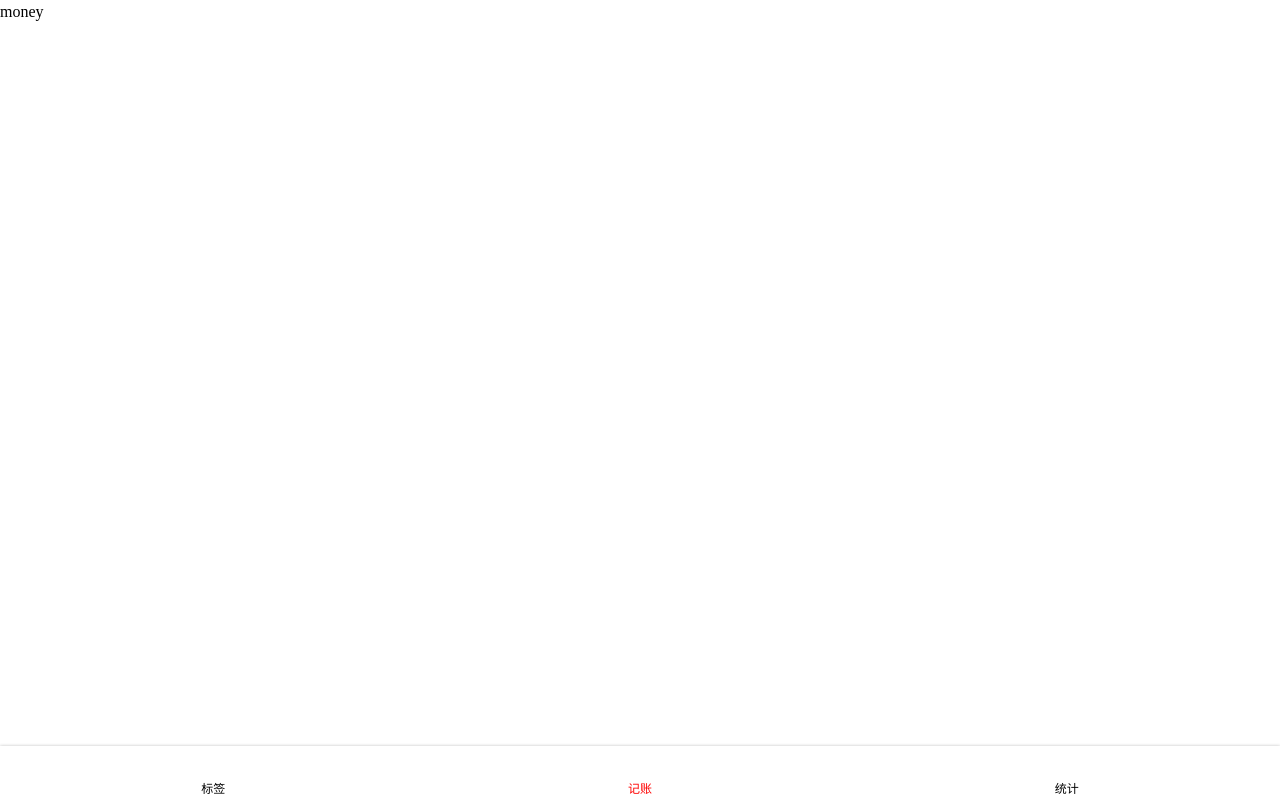
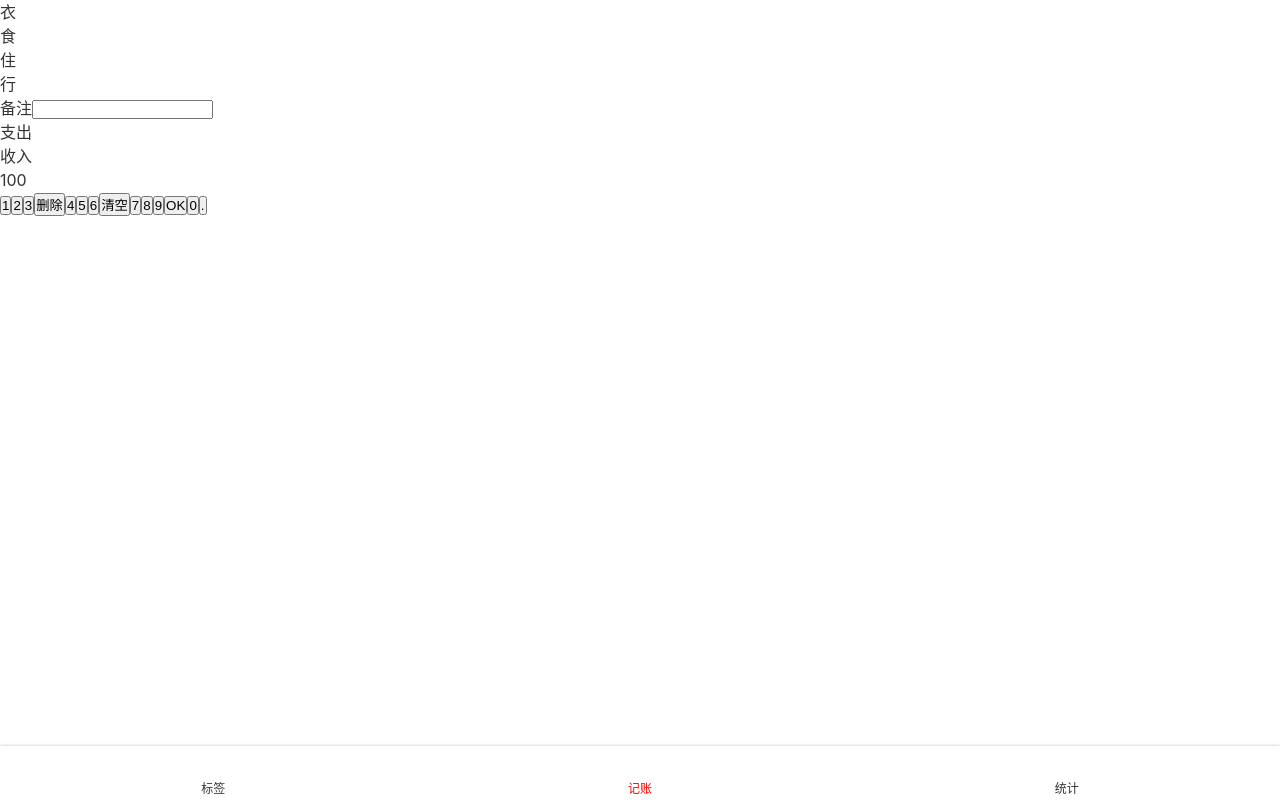
Before and after one commit to Luke19950111/bates-money, a Vue app: page /#/money in a window 1280 px wide. Built offline with nearby package versions, Linux system fonts and the light colour scheme.

Commit message:
添加全局样式和全局变量

```diff
--- a/src/App.vue
+++ b/src/App.vue
@@ -5,22 +5,21 @@
 </template>
 
 <style lang="scss">
-  *{
-    margin: 0;
-    padding: 0;
-    box-sizing: border-box;
-  }
-  body{
+    @import "~@/assets/style/helper.scss";
+    @import "~@/assets/style/reset.scss";
+
+    body {
+        font-family: $font-hei;
         line-height: 1.5;
     }
-  a{
-    text-decoration: none;
-    color: inherit;
+
+    #app {
+        -webkit-font-smoothing: antialiased;
+        -moz-osx-font-smoothing: grayscale;
+        color: #333;
     }
 
 </style>
 <script>
-  export default {
-
-  }
+    export default {}
 </script>
--- /dev/null
+++ b/src/assets/style/helper.scss
@@ -0,0 +1,6 @@
+$font-hei:  -apple-system, "Noto Sans", "Helvetica Neue", Helvetica, "Nimbus Sans L", Arial, "Liberation Sans", "PingFang SC", "Hiragino Sans GB", "Noto Sans CJK SC", "Source Han Sans SC", "Source Han Sans CN", "Microsoft YaHei", "Wenquanyi Micro Hei", "WenQuanYi Zen Hei", "ST Heiti", SimHei, "WenQuanYi Zen Hei Sharp", sans-serif;
+$font-kai: Baskerville, Georgia, "Liberation Serif", "Kaiti SC", STKaiti, "AR PL UKai CN", "AR PL UKai HK", "AR PL UKai TW", "AR PL UKai TW MBE", "AR PL KaitiM GB", KaiTi, KaiTi_GB2312, DFKai-SB, "TW\-Kai", serif;
+$font-song: Georgia, "Nimbus Roman No9 L", "Songti SC", "Noto Serif CJK SC", "Source Han Serif SC", "Source Han Serif CN", STSong, "AR PL New Sung", "AR PL SungtiL GB", NSimSun, SimSun, "TW\-Sung", "WenQuanYi Bitmap Song", "AR PL UMing CN", "AR PL UMing HK", "AR PL UMing TW", "AR PL UMing TW MBE", PMingLiU, MingLiU, serif;
+$font-fang-song: Baskerville, "Times New Roman", "Liberation Serif", STFangsong, FangSong, FangSong_GB2312, "CWTEX\-F", serif;
+
+$color-highlight: #f00;
--- /dev/null
+++ b/src/assets/style/reset.scss
@@ -0,0 +1,9 @@
+* {
+  margin: 0;
+  padding: 0;
+  box-sizing: border-box;
+}
+a {
+  text-decoration: none;
+  color: inherit;
+}
--- a/src/components/Nav.vue
+++ b/src/components/Nav.vue
@@ -22,6 +22,7 @@
 </script>
 
 <style lang="scss" scoped>
+    @import "~@/assets/style/helper.scss";
     nav{
         display: flex;
         box-shadow: 0 0 3px rgba(0, 0, 0, 0.25);
@@ -39,7 +40,7 @@
             }
         }
         > .item.selected{
-            color: red;
+            color: $color-highlight;
         }
     }
 </style>
--- a/src/views/Money.vue
+++ b/src/views/Money.vue
@@ -1,13 +1,51 @@
 <template>
     <Layout>
-        <p>money</p>
+        <div class="tag">
+            <ul class="current">
+                <li>衣</li>
+                <li>食</li>
+                <li>住</li>
+                <li>行</li>
+            </ul>
+        </div>
+        <div>
+            <label class="notes">
+                <span class="name">备注</span>
+                <input type="text">
+            </label>
+        </div>
+        <div>
+            <ul class="types">
+                <li class="selected">支出</li>
+                <li>收入</li>
+            </ul>
+        </div>
+        <div class="numberPad">
+            <div class="outPut">100</div>
+            <div class="numbers">
+                <button>1</button>
+                <button>2</button>
+                <button>3</button>
+                <button>删除</button>
+                <button>4</button>
+                <button>5</button>
+                <button>6</button>
+                <button>清空</button>
+                <button>7</button>
+                <button>8</button>
+                <button>9</button>
+                <button>OK</button>
+                <button>0</button>
+                <button>.</button>
+            </div>
+        </div>
     </Layout>
 </template>
 
 <script lang="ts">
     export default {
         name: 'Money'
-    }
+    };
 </script>
 
 <style lang="scss" scoped>
```
Lines whose indentation alone changed are shown as unchanged.
